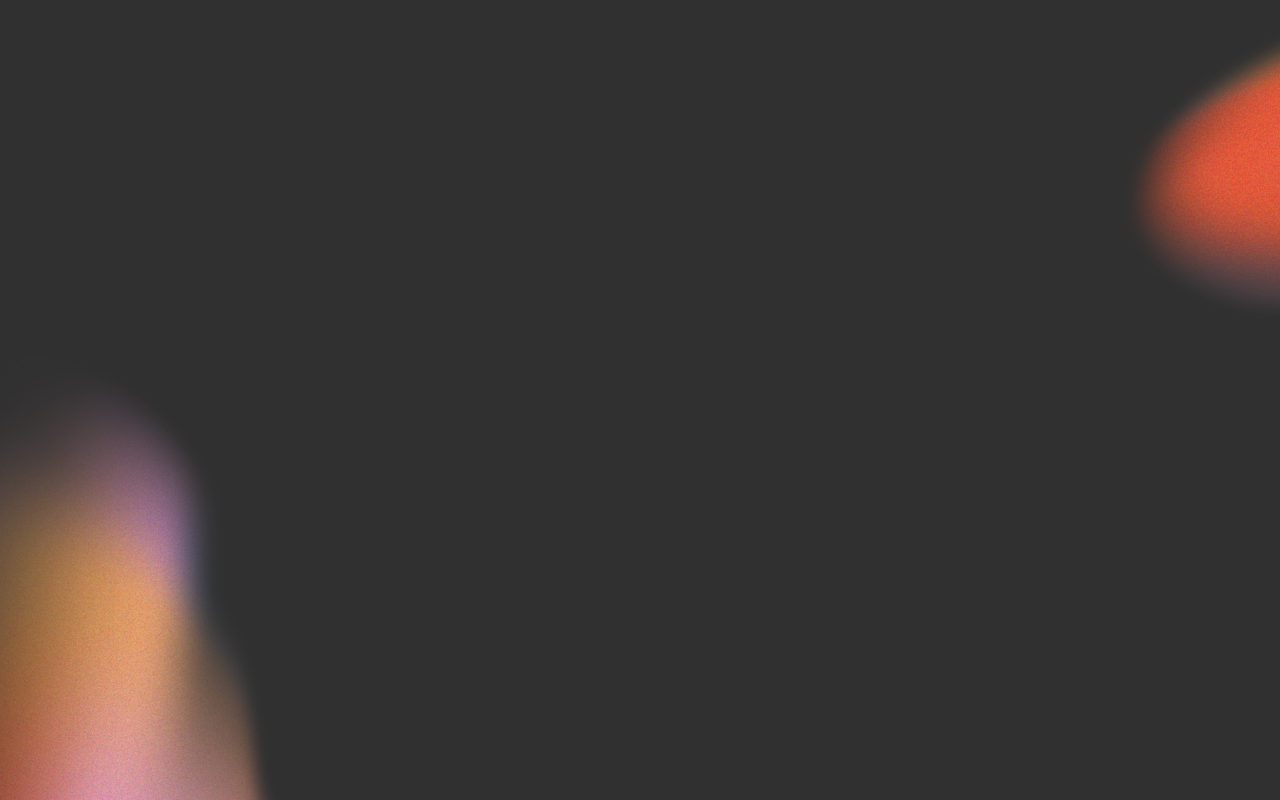
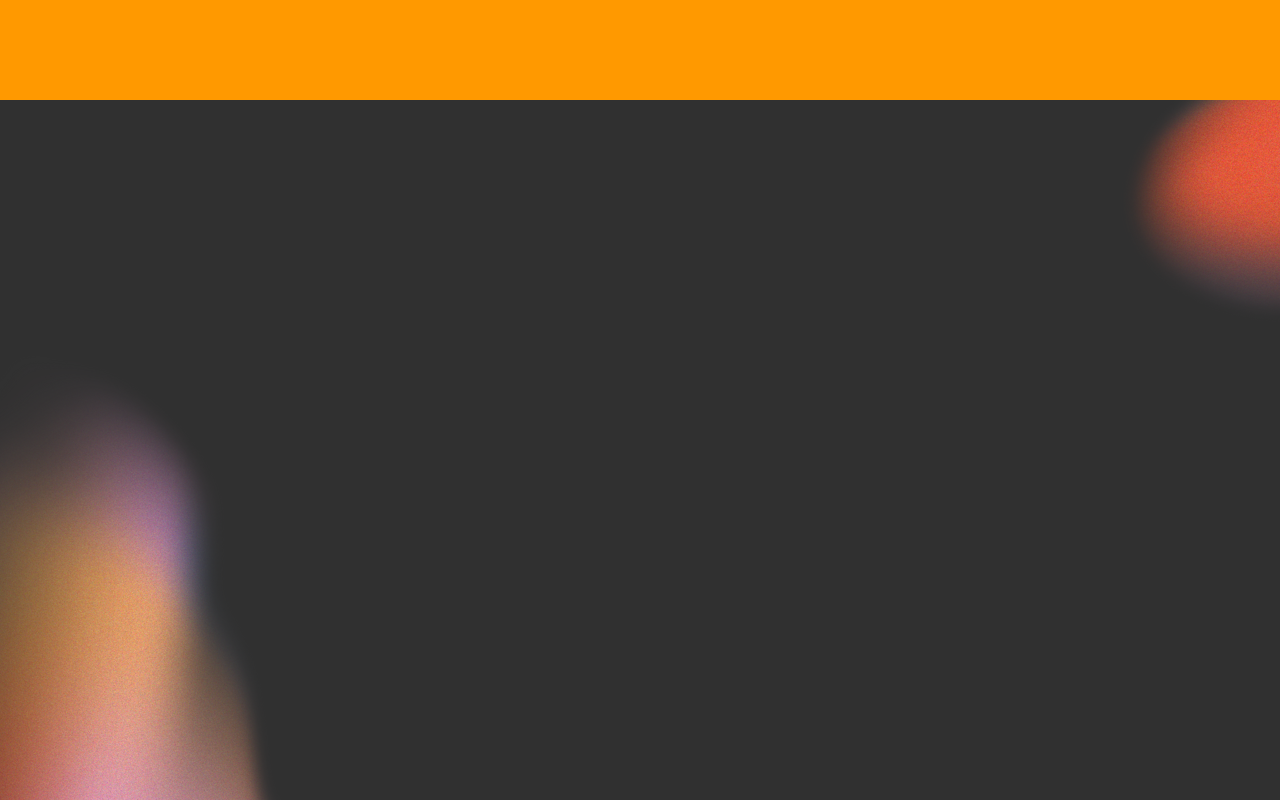
Before and after one commit to Anatolik322/budget-planner, a React (Create React App) app: page / in a window 1280 px wide. Built offline with nearby package versions, Linux system fonts and the light colour scheme; the HTML template or start-up script is replaced by a standard one.

Commit message:
feat: created header

```diff
--- a/src/App.js
+++ b/src/App.js
@@ -1,8 +1,10 @@
 import React from "react";
 import './index.css'
+import Header from "./components/header/Header";
 function App() {
   return (
     <div className="App">
+      <Header></Header>
     </div>
   );
 }
--- a/src/components/header/Header.jsx
+++ b/src/components/header/Header.jsx
@@ -1,10 +1,11 @@
 import React from 'react'
-
+import './header.css'
 function Header() {
   return (
-    <div>
-
-    </div>
+    <header className='header'>
+        <div className="logo"></div>
+        <div className="link"></div>
+    </header>
   )
 }
 
--- /dev/null
+++ b/src/components/header/header.css
@@ -0,0 +1,5 @@
+.header{
+    background-color: #ff9900;
+    height: 100px;
+    width: 100%;
+}
```
Also changed, not shown: src/img/coins.png (added).
